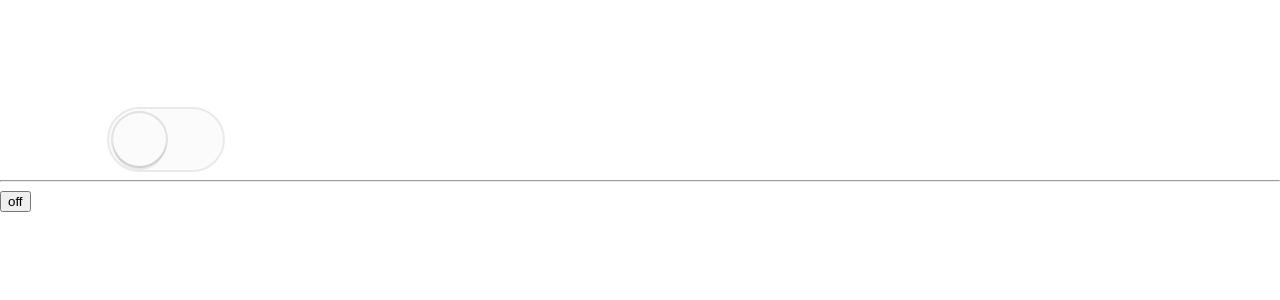
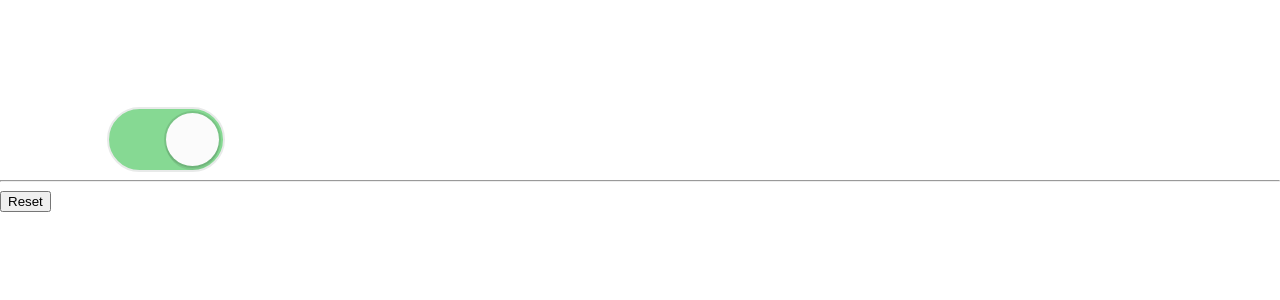
Before and after one commit to ZonaClark/advance-react-component-patterns, a React (Create React App) app: page / in a window 1280 px wide. Shown: the top 300 px of the page. Built offline with nearby package versions, Linux system fonts and the light colour scheme.

Commit message:
component state initializer

```diff
--- a/src/App.js
+++ b/src/App.js
@@ -5,12 +5,21 @@ const callAll = (...fns) => (...args) =>
   fns.forEach(fn => fn && fn(...args))
 
 class Toggle extends Component {
-  state = {on: false}
+  static defaultProps = {
+    onReset: () => {},
+    initialOn: false,
+  }
+  initialState = {on: this.props.initialOn}
+  state = this.initialState
   toggle = () =>
     this.setState(
       ({on}) => ({on: !on}),
       () => this.props.onToggle(this.state.on),
     )
+  reset = () =>
+      this.setState(this.initialState, () =>
+        this.props.onReset(this.state.on),
+      )
   getTogglerProps = ({onClick, ...props} = {}) => ({
     'aria-pressed': this.state.on,
     onClick: callAll(onClick, this.toggle),
@@ -20,6 +29,7 @@ class Toggle extends Component {
     return {
       on: this.state.on,
       toggle: this.toggle,
+      reset: this.reset,
       getTogglerProps: this.getTogglerProps,
     }
   }
@@ -32,22 +42,21 @@ class Toggle extends Component {
 // root
 function Usage({
   onToggle = (...args) => console.log('onToggle', ...args),
-  onButtonClick = () => console.log('onButtonClick'),
+  initialOn = true,
+  onReset = (...args) => console.log('onReset', ...args),
 }) {
   return (
-    <Toggle onToggle={onToggle}>
-      {({on, getTogglerProps}) => (
+    <Toggle
+      initialOn={initialOn}
+      onToggle={onToggle}
+      onReset={onReset}
+    >
+      {({on, getTogglerProps, reset}) => (
         <div>
           <Switch {...getTogglerProps({on})} />
           <hr />
-          <button
-            {...getTogglerProps({
-              'aria-label': 'custom-button',
-              id: "custom-button-id",
-              onClick: onButtonClick,
-            })}
-          >
-            {on ? 'on' : 'off'}
+          <button onClick={reset}>
+            Reset
           </button>
         </div>
       )}
```
